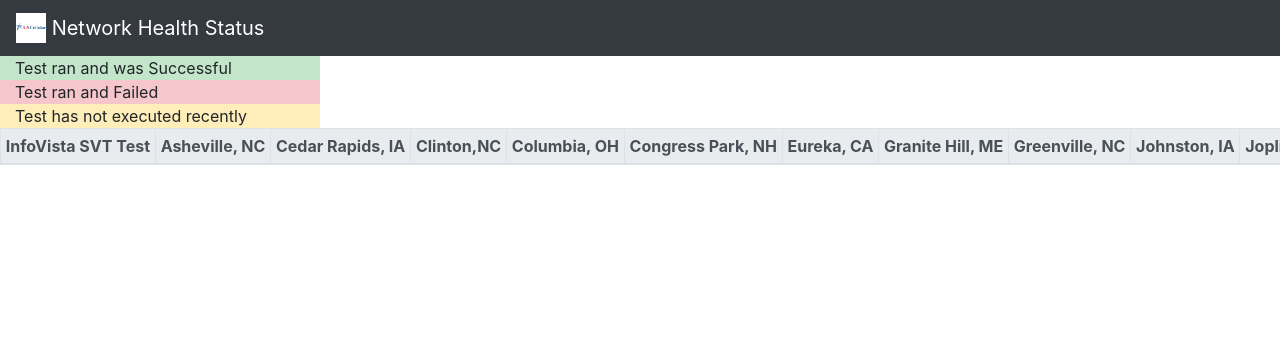
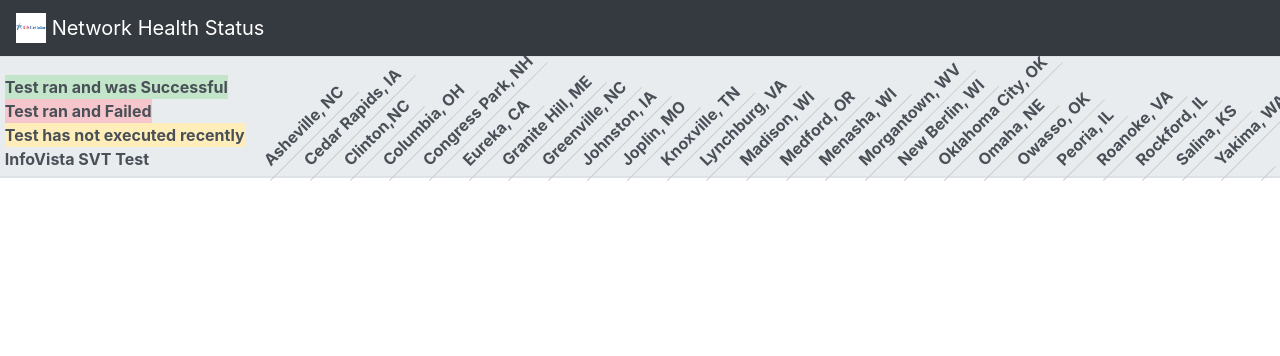
Before and after one commit to prowler0305/network_health_app, a Flask app: template neh_api/templates/network_health/nh_dashboard.html in a window 1280 px wide. Shown: the top 356 px of the page. Run offline with Flask 2, Linux system fonts and the light colour scheme; the template is opened without the code that fills it, so the values that code supplies are empty; parts of the project's set-up code (start-up, migrations or seed data) failed here and were passed over; some libraries are stand-ins or nearby versions.

Commit message:
Put LCC locations on the horizontal header on a 45 degree angle. Allows the table to be condensed to fit on one page.

```diff
--- a/neh_api/templates/network_health/nh_dashboard.html
+++ b/neh_api/templates/network_health/nh_dashboard.html
@@ -7,6 +7,22 @@
     <!-- BootStrap CSS -->
     <link rel="stylesheet" media="screen" href={{ url_for('static', filename='bootstrap.min.css') }}>
     <title>Network Health Report Status</title>
+    <style>
+        th.rotate {
+            height: 120px;
+            white-space: nowrap;
+        }
+        th.rotate > div {
+            transform:
+                translate(1px, 0px)
+                rotate(315deg);
+            width: 30px;
+        }
+        th.rotate > div > span {
+            border-bottom: 1px solid #ccc;
+            padding: 5px 10px;
+        }
+    </style>
 </head>
 <body>
     <nav class="navbar navbar-dark bg-dark">
@@ -16,61 +32,63 @@
         </a>
     </nav>
 
+    <div class="table-responsive">
+        <table class="table table-striped table-sm table-hover text-nowrap">
+            <thead class="thead-light">
+                <tr>
+                    <th>
                         <div class="container-fluid">
                             <div class="row">
-            <div class="col-3 table-success">
+                                <div class="table-success">
                                     Test ran and was Successful
                                 </div>
                             </div>
                             <div class="row">
-            <div class="col-3 table-danger">
+                                <div class="table-danger">
                                     Test ran and Failed
                                 </div>
                             </div>
                             <div class="row">
-            <div class="col-3 table-warning">
+                                <div class="table-warning">
                                     Test has not executed recently
                                 </div>
                             </div>
                         </div>
 
-    <div class="table-responsive">
-        <table class="table table-striped table-sm table-hover table-bordered text-nowrap">
-            <thead class="thead-light">
-                <tr>
-                    <th>InfoVista SVT Test</th>
-                    <th>Asheville, NC</th>
-                    <th>Cedar Rapids, IA</th>
-                    <th>Clinton,NC</th>
-                    <th>Columbia, OH</th>
-                    <th>Congress Park, NH</th>
-                    <th>Eureka, CA</th>
-                    <th>Granite Hill, ME</th>
-                    <th>Greenville, NC</th>
-                    <th>Johnston, IA</th>
-                    <th>Joplin, MO</th>
-                    <th>Knoxville, TN</th>
-                    <th>Lynchburg, VA</th>
-                    <th>Madison, WI</th>
-                    <th>Medford, OR</th>
-                    <th>Menasha, WI</th>
-                    <th>Morgantown, WV</th>
-                    <th>New Berlin, WI</th>
-                    <th>Oklahoma City, OK</th>
-                    <th>Omaha, NE</th>
-                    <th>Owasso, OK</th>
-                    <th>Peoria, IL</th>
-                    <th>Roanoke, VA</th>
-                    <th>Rockford, IL</th>
-                    <th>Salina, KS</th>
-                    <th>Yakima, WA</th>
+                        InfoVista SVT Test</th>
+                    <th class="rotate"><div><span>Asheville, NC</span></div></th>
+                    <th class="rotate"><div><span>Cedar Rapids, IA</span></div></th>
+                    <th class="rotate"><div><span>Clinton,NC</span></div></th>
+                    <th class="rotate"><div><span>Columbia, OH</span></div></th>
+                    <th class="rotate"><div><span>Congress Park, NH</span></div></th>
+                    <th class="rotate"><div><span>Eureka, CA</span></div></th>
+                    <th class="rotate"><div><span>Granite Hill, ME</span></div></th>
+                    <th class="rotate"><div><span>Greenville, NC</span></div></th>
+                    <th class="rotate"><div><span>Johnston, IA</span></div></th>
+                    <th class="rotate"><div><span>Joplin, MO</span></div></th>
+                    <th class="rotate"><div><span>Knoxville, TN</span></div></th>
+                    <th class="rotate"><div><span>Lynchburg, VA</span></div></th>
+                    <th class="rotate"><div><span>Madison, WI</span></div></th>
+                    <th class="rotate"><div><span>Medford, OR</span></div></th>
+                    <th class="rotate"><div><span>Menasha, WI</span></div></th>
+                    <th class="rotate"><div><span>Morgantown, WV</span></div></th>
+                    <th class="rotate"><div><span>New Berlin, WI</span></div></th>
+                    <th class="rotate"><div><span>Oklahoma City, OK</span></div></th>
+                    <th class="rotate"><div><span>Omaha, NE </span></div></th>
+                    <th class="rotate"><div><span>Owasso, OK</span></div></th>
+                    <th class="rotate"><div><span>Peoria, IL</span></div></th>
+                    <th class="rotate"><div><span>Roanoke, VA</span></div></th>
+                    <th class="rotate"><div><span>Rockford, IL</span></div></th>
+                    <th class="rotate"><div><span>Salina, KS</span></div></th>
+                    <th class="rotate"><div><span>Yakima, WA</span></div></th>
+                    <th class="rotate"><div><span></span></div></th>
                 </tr>
             </thead>
-            <tbody>
+            <tbody class="table-bordered">
                 {% if neh_status %}
                     {% for svt_test_name, location_status_dict in neh_status.items() %}
                         <tr>
-                            <th>{{ svt_test_name }}</th>
+                            <th class="col-sm-2">{{ svt_test_name }}</th>
                             {% for lcc_location, lcc_status in location_status_dict.items() %}
                                 {% if lcc_status == 'success' %}
                                     <td class="table-success"></td>
```
Lines whose indentation alone changed are shown as unchanged.
